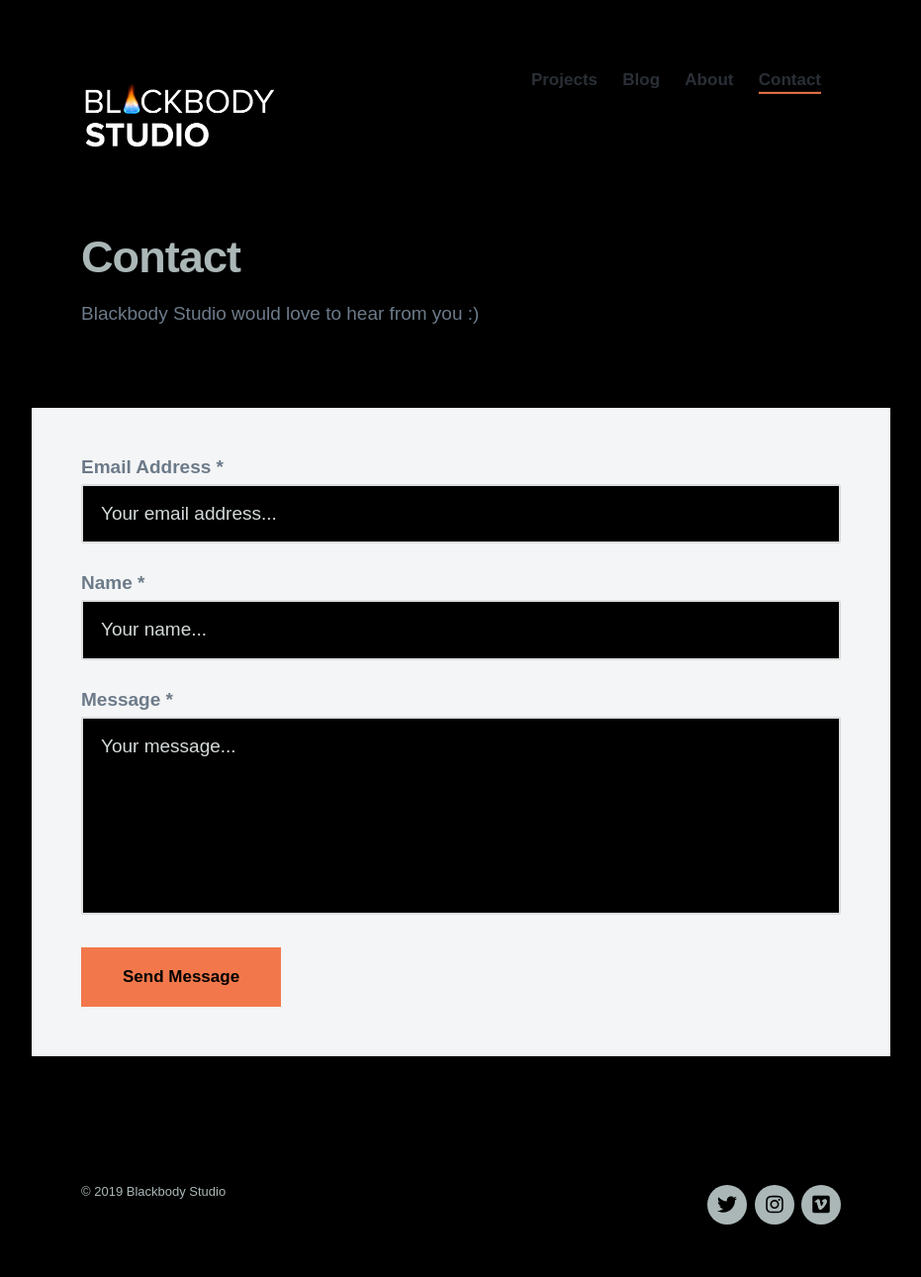
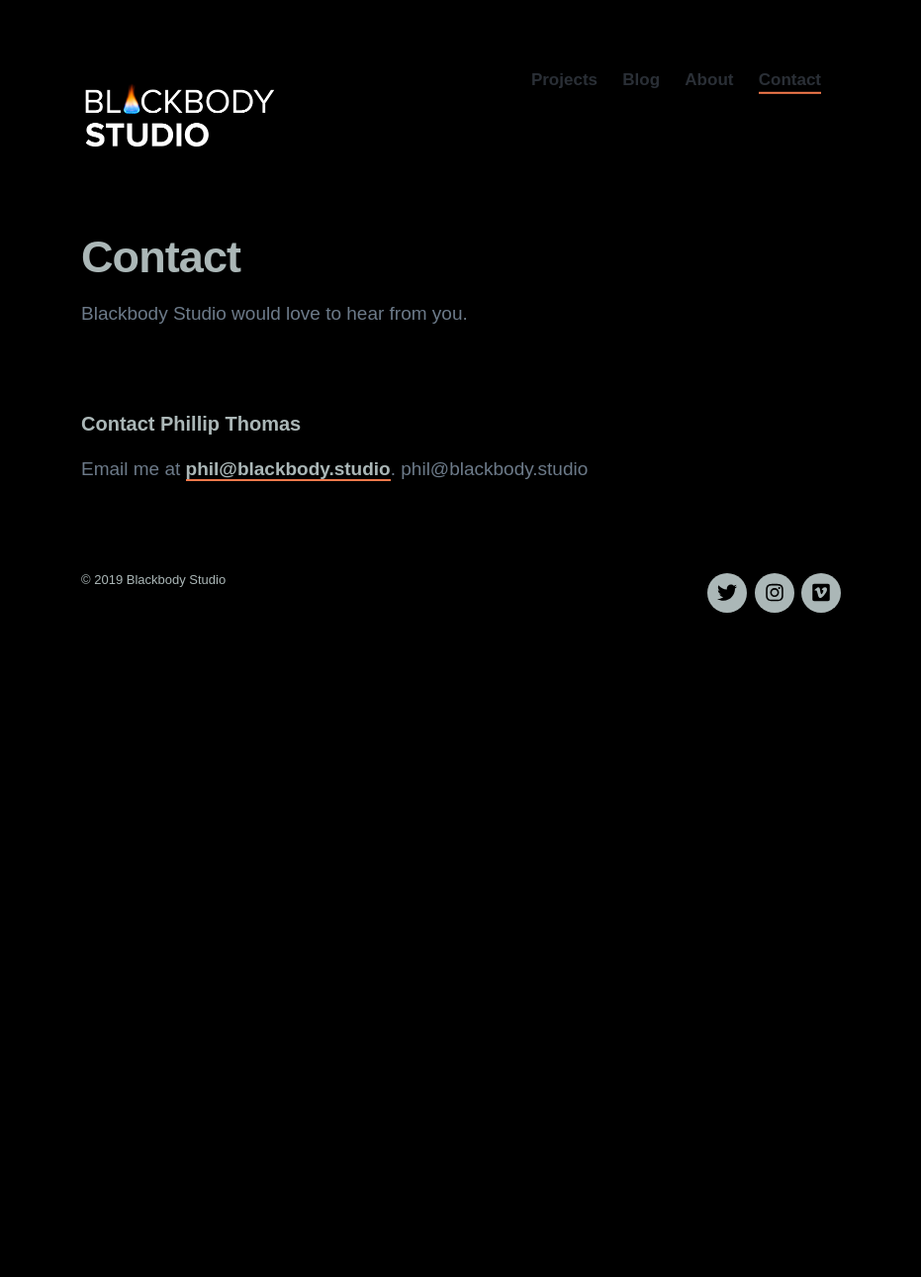
Before and after one commit to blackbody-studio/blackbody-studio.github.io, a Jekyll site: the page built from _pages/contact.md, in a window 1280 px wide. Shown: the whole page at 99% size, without its empty margins (174-1105 px from the left). Built offline with Jekyll 4.4.1, drawn with Linux system fonts in a browser that asks for light colours; nearby versions of some CDN libraries; some web fonts are replaced; after the commit the page ends 900 px from its top, so only the background shows below that.

Commit message:
Redo contact page

```diff
--- a/_pages/contact.md
+++ b/_pages/contact.md
@@ -1,8 +1,12 @@
 ---
 title: Contact
-subtitle: Blackbody Studio would love to hear from you :)
+subtitle: Blackbody Studio would love to hear from you.
 description:
 featured_image: /images/demo/demo-landscape.jpg
 ---
 
-{% include contact-form.html %}
+<!-- {% include contact-form.html %} -->
+
+##### Contact Phillip Thomas
+Email me at [phil@blackbody.studio](mailto:phil@blackbody.studio?subject=Help%20me%20bring%20my%20ideas%20to%20life).
+phil@blackbody.studio
```
